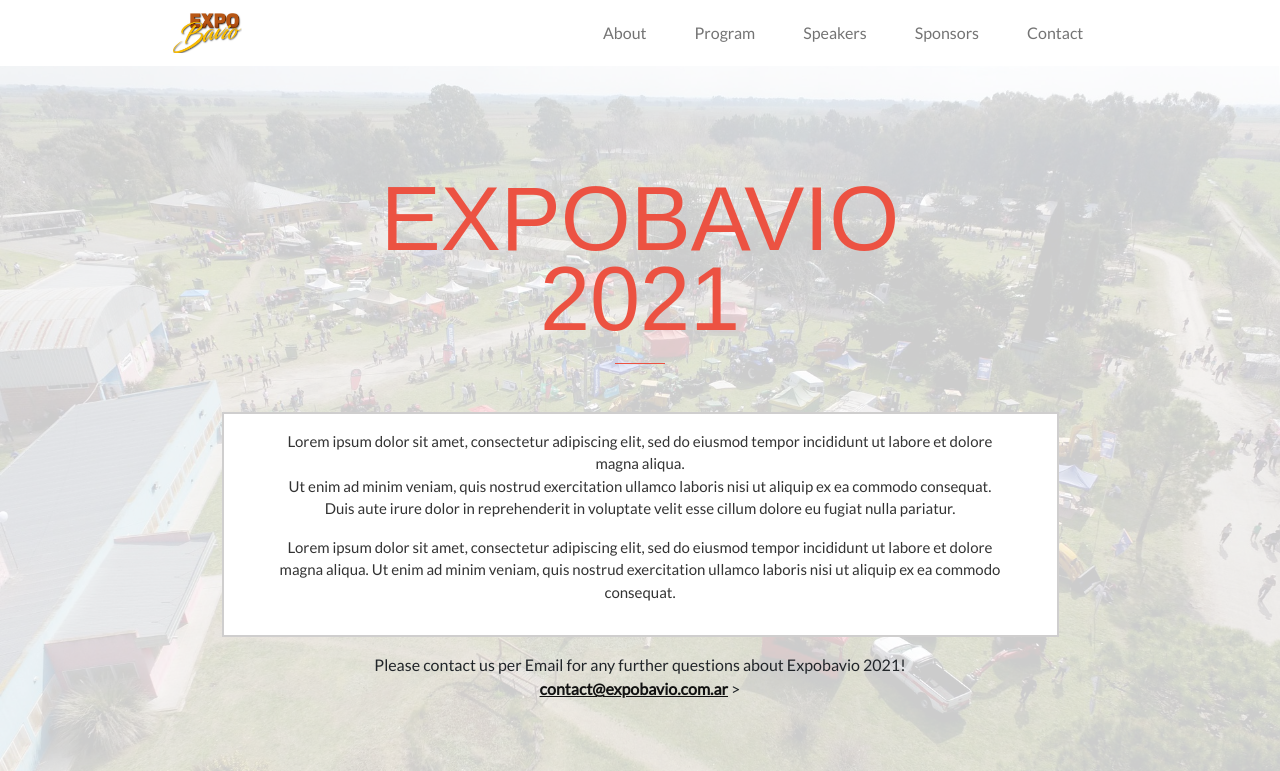
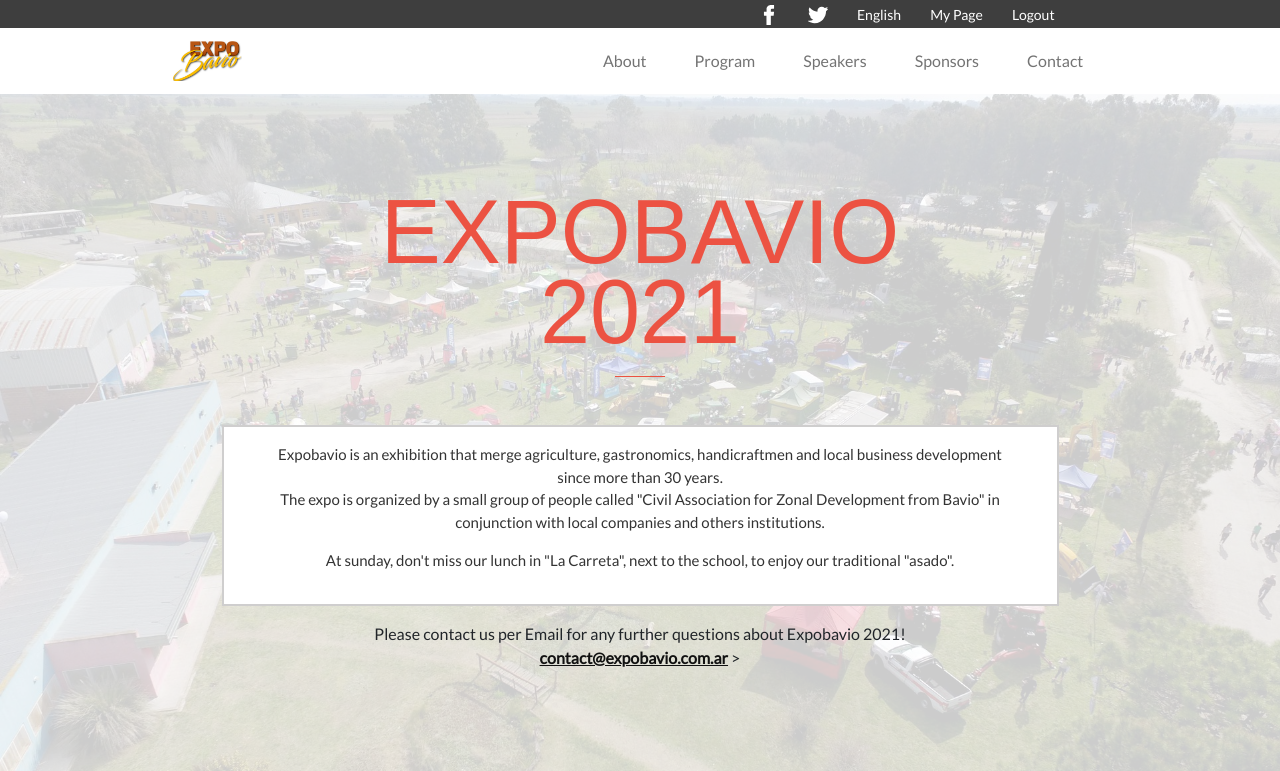
Before and after one commit to nachosala89/agro-expo, a website: page about.html in a window 1280 px wide. Shown: the top 771 px of the page. Drawn offline with nearby package versions, Linux system fonts and the light colour scheme; a web font is replaced by a local one.

Commit message:
Add dark menu and replace lorem ipsum

```diff
--- a/about.html
+++ b/about.html
@@ -9,7 +9,31 @@
   <link rel="stylesheet" href="./css/style.css">
 </head>
 <body>
-  <nav class="navbar navbar-expand-lg navbar-light bg-white fixed-top">
+  <div class="fixed-top">
+    <nav id="dark-menu" class="d-none d-lg-flex">
+      <ul class="container d-flex justify-content-between align-items-center offset-7 col-3 h-100">
+        <li>
+          <a href="#">
+            <img class="black-to-white" src="./images/social/facebook.svg" alt="Facebook link">
+          </a>
+        </li>
+        <li>
+          <a href="#">
+            <img class="white-transform" src="./images/social/twitter.svg" alt="Twitter link">
+          </a>
+        </li>
+        <li>
+          <a href="#">English</a>
+        </li>
+        <li>
+          <a href="#">My Page</a>
+        </li>
+        <li>
+          <a href="#">Logout</a>
+        </li>
+    </ul>
+    </nav>
+    <nav id="main-navbar" class="navbar navbar-expand-lg navbar-light bg-white">
       <div class="container-fluid">
         <button class="navbar-toggler" type="button" data-bs-toggle="collapse" data-bs-target="#navbarSupportedContent" aria-controls="navbarSupportedContent" aria-expanded="false" aria-label="Toggle navigation">
           <span class="navbar-toggler-icon"></span>
@@ -38,25 +62,26 @@
         </div>
       </div>
     </nav>
+  </div>
   <main>
-    <section id="headline" class="container d-flex flex-column justify-content-center align-items-center">
+    <section id="headline" class="pt-5">
+      <div class="container d-flex flex-column justify-content-center align-items-center pt-5">
         <div class="col-md-9 d-flex flex-column align-items-center h-100 mt-5 pt-5">
           <h1 class="text-center">EXPOBAVIO<br>2021</h1>
           <hr class="mt-3 mb-5">
           <div id="about-desc" class="main-description text-center px-5 py-3 mb-3">
-          <p>Lorem ipsum dolor sit amet, consectetur adipiscing elit, sed do eiusmod tempor
-          incididunt ut labore et dolore magna aliqua.<br>Ut enim ad minim veniam, quis nostrud
-          exercitation ullamco laboris nisi ut aliquip ex ea commodo consequat.<br>Duis aute
-          irure dolor in reprehenderit in voluptate velit esse cillum dolore eu fugiat nulla
-          pariatur.</p>
-          <p class="d-none d-lg-block">Lorem ipsum dolor sit amet, consectetur adipiscing elit, sed do eiusmod tempor
-          incididunt ut labore et dolore magna aliqua. Ut enim ad minim veniam, quis nostrud
-          exercitation ullamco laboris nisi ut aliquip ex ea commodo consequat.</p>
+            <p>Expobavio is an exhibition that merge agriculture, gastronomics, handicraftmen and
+            local business development since more than 30 years.<br>The expo is organized by a
+            small group of people called "Civil Association for Zonal Development from Bavio"
+            in conjunction with local companies and others institutions.</p>
+            <p class="d-none d-lg-block">At sunday, don't miss our lunch in "La Carreta", next to
+            the school, to enjoy our traditional "asado".</p>
           </div>
-        <p id='contact-text' class="text-center">
+          <p id='contact-text' class="text-center pb-5">
             Please contact us per Email for any further questions about Expobavio 2021!<br>
             <a href="contact@expobavio.com.ar"><strong>contact@expobavio.com.ar</strong></a> >
           </p>
+        </div>
       </div>
     </section>
     <section id="past-expos" class="white-sec container">
@@ -83,7 +108,7 @@
       <div class="license container py-5">
         <div class="row align-items-center">
           <div class="col-6 col-md-3 d-flex align-items-center">
-            <img src="./images/creative-commons.svg" alt="Creative Commons Icon">
+            <img class="black-to-white" src="./images/creative-commons.svg" alt="Creative Commons Icon">
             <h2>creative<br>commons Argentina</h2>
           </div>
           <div class="col-6 col-md-9">
--- a/css/style.css
+++ b/css/style.css
@@ -74,9 +74,30 @@
   z-index: 20;
 }
 
+#dark-menu {
+  background-color: #3e3e3e;
+  height: 28px;
+  font-size: 14px;
+}
+
+#dark-menu img {
+  height: 20px;
+}
+
+#dark-menu a {
+  color: white;
+  text-decoration: none;
+}
+
+#main-navbar a:hover,
+#dark-menu a:hover {
+  color: #ec5242;
+}
+
 #headline {
   min-height: 100vh;
   width: auto;
+  position: relative;
 }
 
 #headline::before {
@@ -223,8 +244,12 @@
   background-color: #2e2e2e;
 }
 
-#about-license img {
+.black-to-white {
   filter: invert(100%) sepia(2%) saturate(0%) hue-rotate(214deg) brightness(103%) contrast(100%);
+}
+
+.white-transform {
+  fill: #ffffff !important;
 }
 
 #big-logo {
```
Also changed, not shown: index.html (+34 -7 lines), js/dom.js (+8 -8 lines), images/social/facebook.svg (added), images/social/twitter.svg (added). Lines whose indentation alone changed are shown as unchanged.
